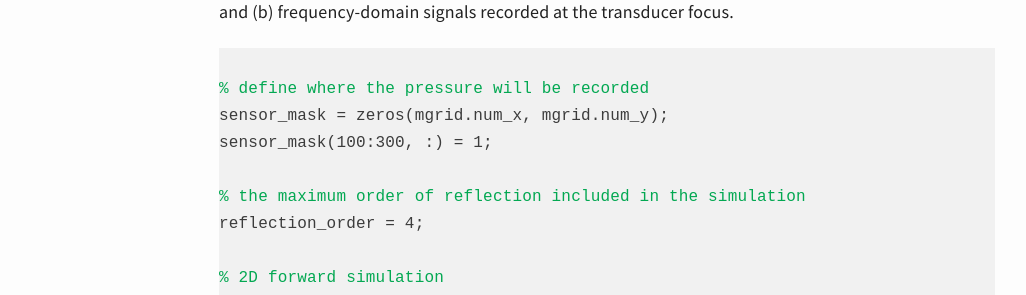
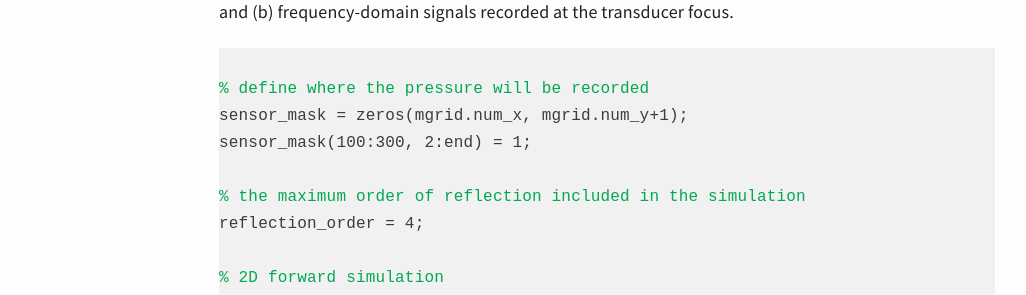
Before and after one commit to m-SOUND/mSOUND, a Jekyll site: the page built from _posts/2019-04-01-TMDM-2D-strong-speed-of-sound-contrast.html, in a window 1280 px wide and 900 px high, scrolled down 2124 px. Shown: the part 180-475 px from the top of the window, without its empty margins (33-1059 px from the left). Built offline with Jekyll 4.4.1, drawn with Linux system fonts in a browser that asks for light colours.

Commit message:
Update 2019-04-01-TMDM-2D-strong-speed-of-sound-contrast.html

```diff
--- a/_posts/2019-04-01-TMDM-2D-strong-speed-of-sound-contrast.html
+++ b/_posts/2019-04-01-TMDM-2D-strong-speed-of-sound-contrast.html
@@ -72,8 +72,8 @@ Transient pressure fields are calculated with the 2D forward simulation function
  The figure below shows the (a) time-domain signal and (b) frequency-domain signals recorded at the transducer focus.
 <pre><code>
 <font color="#03a852">% define where the pressure will be recorded</font>
-sensor_mask = zeros(mgrid.num_x, mgrid.num_y);
-sensor_mask(100:300, :) = 1;
+sensor_mask = zeros(mgrid.num_x, mgrid.num_y+1);
+sensor_mask(100:300, 2:end) = 1;
 
 <font color="#03a852">% the maximum order of reflection included in the simulation</font>
 reflection_order = 4;
```
